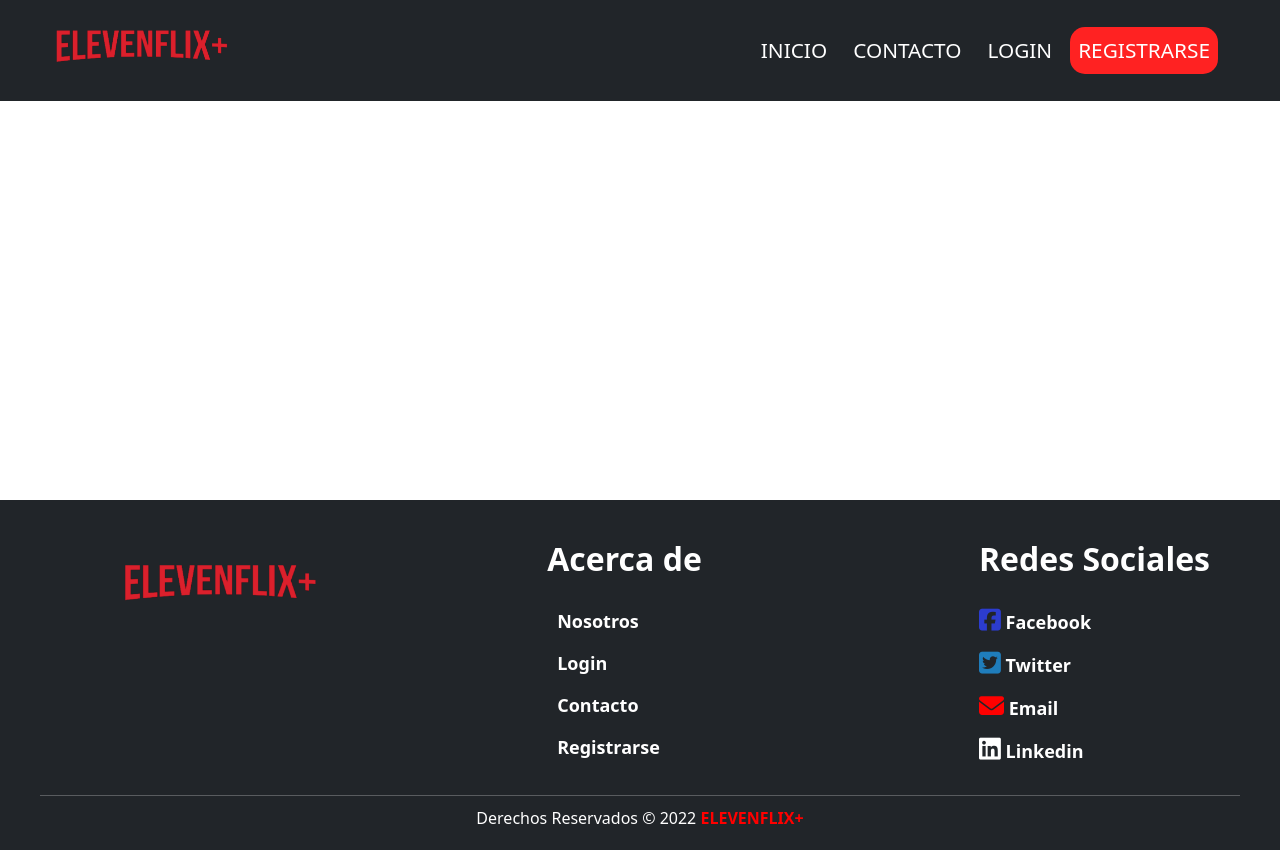
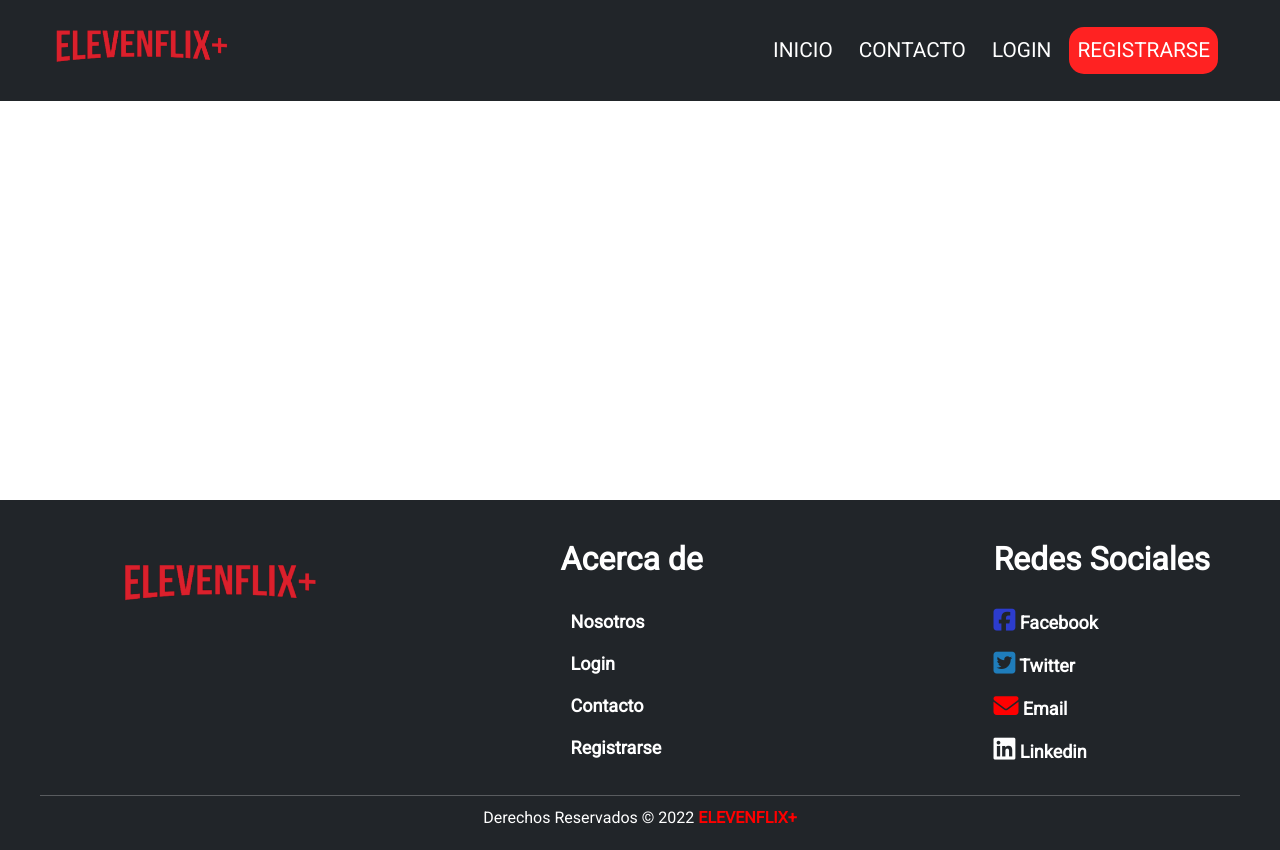
Before and after one commit to clementecejas/RollingMovies, a plain HTML site: page index.html in a window 1280 px wide. Drawn offline with nearby package versions, Linux system fonts and the light colour scheme.

```diff
--- a/css/StyleCejas.css
+++ b/css/StyleCejas.css
@@ -3,7 +3,9 @@
     padding: 0;
     box-sizing: border-box;
 }
-
+.body-inicio {
+    font-family: 'Roboto', sans-serif;
+}
 
 .cuerpo {
     height: 500px;
--- a/index.html
+++ b/index.html
@@ -9,10 +9,11 @@
         integrity="sha384-EVSTQN3/azprG1Anm3QDgpJLIm9Nao0Yz1ztcQTwFspd3yD65VohhpuuCOmLASjC" crossorigin="anonymous">
     <script src="https://kit.fontawesome.com/cf8f5c0c19.js" crossorigin="anonymous"></script>
     <link rel="stylesheet" href="./css/StyleCejas.css">
+    <link href="https://fonts.googleapis.com/css2?family=Bebas+Neue&family=Roboto:ital,wght@0,400;1,100&display=swap" rel="stylesheet">
     <title>Proyecto N°2</title>
 </head>
 
-<body>
+<body class="body-inicio">
     <div class="container-navbar">
         <nav class="navbar navbar-expand-lg navbar-dark bg-dark">
             <div class="container-fluid">
```
